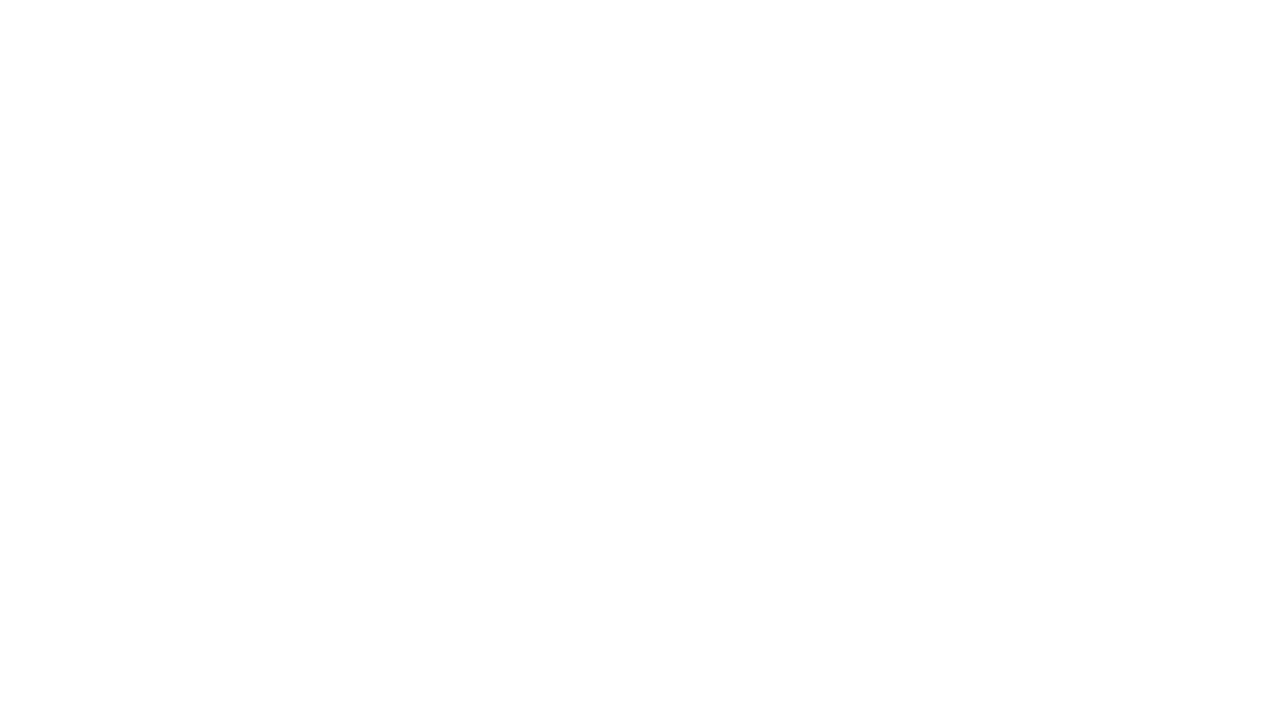
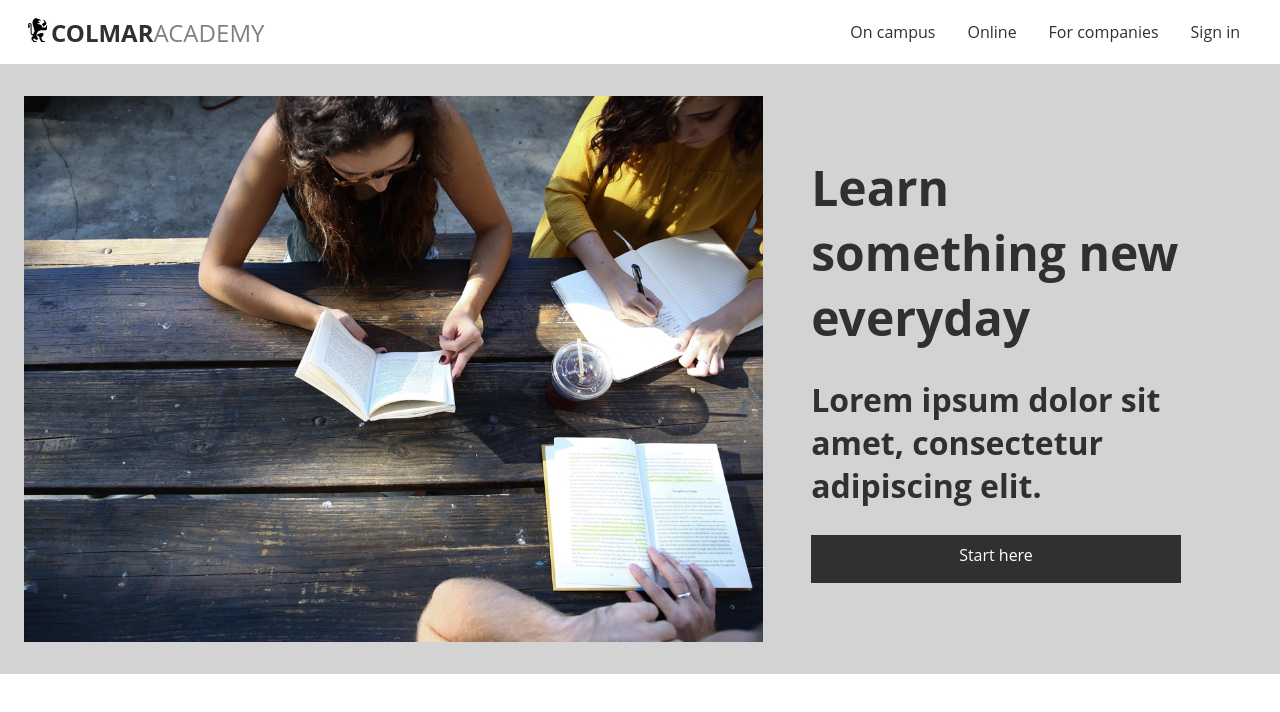
Before and after one commit to jacob-barney/colmar_academy, a plain HTML site: page index.html in a window 1280 px wide. Drawn offline with Linux system fonts and the light colour scheme.

Commit message:
navbar and banner-section complete

```diff
--- a/index.html
+++ b/index.html
@@ -7,6 +7,35 @@
     <link rel="stylesheet" href="style.css" type="text/css">
 </head>
 <body>
+    <nav>
+        <a href="#"><img src="resources\capstone_colmar_assets\images\ic-logo.svg" alt="">
+            <span><strong>COLMAR</strong>ACADEMY</span>
+        </a>
+        <ul id="link-container" class="flex-container-links">
+            <li class="flex-item-nav"><a href="#">On campus</a></li>
+            <li class="flex-item-nav"><a href="#">Online</a></li>
+            <li class="flex-item-nav"><a href="#">For companies</a></li>
+            <li class="flex-item-nav"><a href="#">Sign in</a></li>
+        </ul>
+    </nav>
+
+    <section id="banner-section">
+        <img src="resources\capstone_colmar_assets\images\banner.jpg" alt="studious students studying">
+        <div id="banner-text-container">
+            <h1>Learn something new everyday</h1>
+            <h3>Lorem ipsum dolor sit amet, consectetur adipiscing elit.</h3>
+            <div id="start-here">Start here</div>
+        </div>
+
+    </section>
+
+
+
+
+
+
+
+
 
 </body>
 </html>
--- a/style.css
+++ b/style.css
@@ -0,0 +1,117 @@
+*{
+    box-sizing: border-box;
+    margin: 0;
+    padding: 0;
+
+    font-family: 'Open Sans', sans-serif;
+}
+
+html{
+    font-size: 16px;
+}
+/*navbar styling*/
+
+nav{
+    background-color: white;
+    height: 4rem;
+    width: 100%;
+    position: fixed;
+    display: flex;
+    flex-direction: row;
+    justify-items: flex-end;
+    align-items: center;
+    padding: 2rem 1.5rem;
+    z-index: 1;
+}
+nav a{
+    display: flex;
+    flex-direction: row;
+    align-items: center;
+    color: black;
+    height: 100%;
+    width: 100%;
+    text-decoration: none;
+ }
+ nav a span{
+     font-size: 1.5rem;
+     color: gray;
+ }
+ nav a span strong{
+     font-size: 1.5rem;
+     color: #303030;
+ }
+#link-container{
+    display: flex;
+    flex-direction: row;
+    height: 100%;
+    width: 100%;
+    }
+.flex-container-links{
+    display: flex;
+    flex-flow: row nowrap;
+    justify-content: flex-end;
+    align-items: center;
+    }
+.flex-item-nav{
+    list-style-type: none;
+    margin: 1rem;
+    }
+.flex-item-nav a{
+    text-decoration: none;
+    color: #303030;
+    }
+
+/*banner section styling*/
+
+#banner-section{
+    position: relative;
+    top: 4rem;
+    left: 0;
+    background-color: lightgrey;
+    height: auto;
+    width: 100%;
+    padding: 2rem 1.5rem;
+    display: flex;
+    flex-direction: row;
+}
+#banner-section img{
+    height: auto;
+    width: 60%;
+    margin-right:1.5rem;
+}
+#banner-text-container{
+    height: auto;
+    width: 30%;
+    margin-left: 1.5rem;
+    display: flex;
+    flex-direction: column;
+    justify-content: center;
+}
+#banner-section h1{
+    height:fit-content;
+    width: 100%;
+    font-size: 3rem;
+    color: #303030;
+    text-align: left;
+    font-weight: bolder;
+    margin-bottom: 7.5%;
+}
+#banner-section h3{
+    height: fit-content;
+    width: 100%;
+    font-size: 2rem;
+    color: #303030;
+    text-align: left;
+    margin-bottom: 7.5%
+}
+#start-here{
+    height:3rem;
+    width: 100%;
+    font-size: 1rem;
+    line-height: 1.5rem;
+    background-color: #303030;
+    color: white;
+    padding-top: 8px;
+    padding-bottom: 8px;
+    text-align: center;
+}
```
